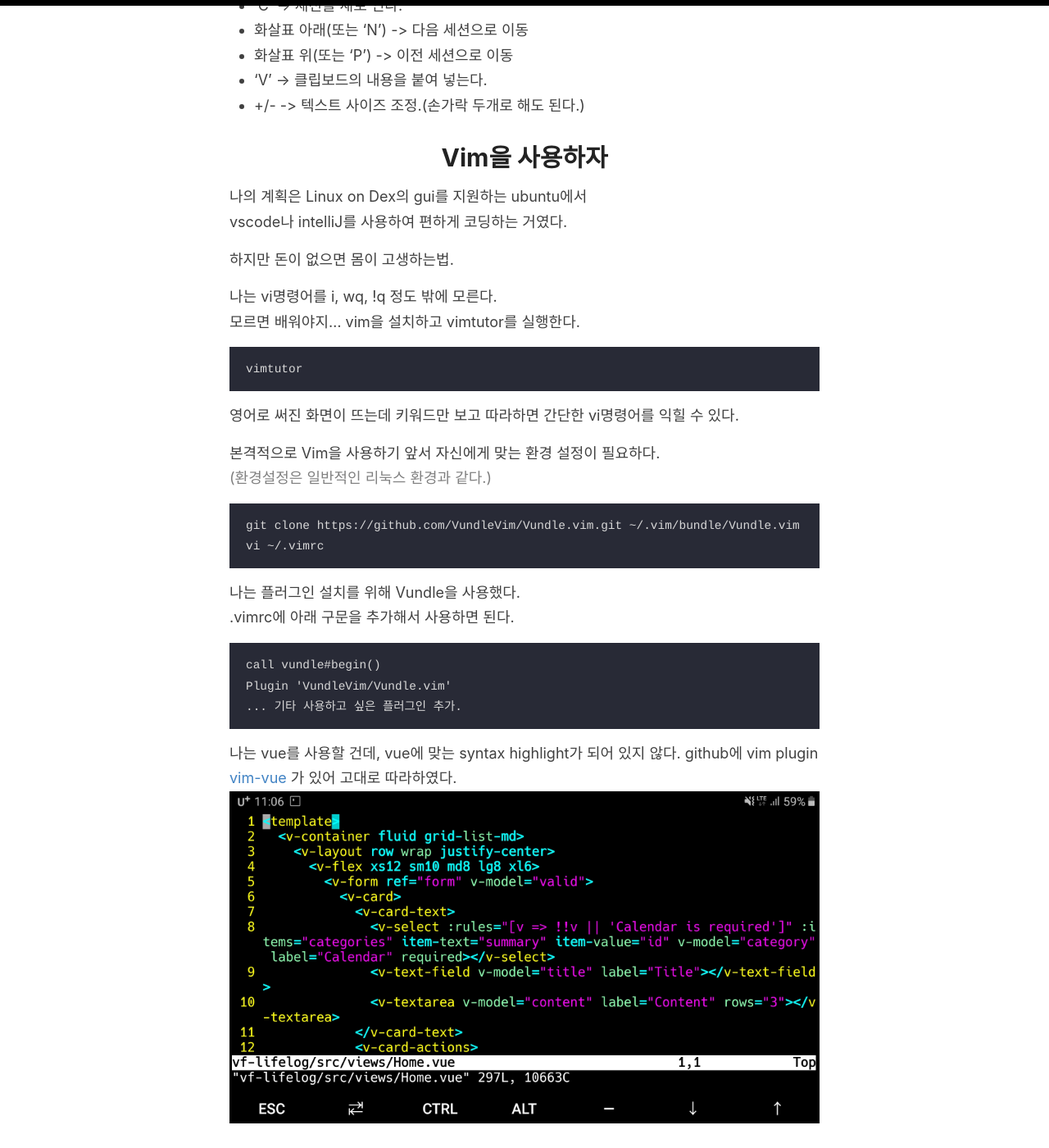
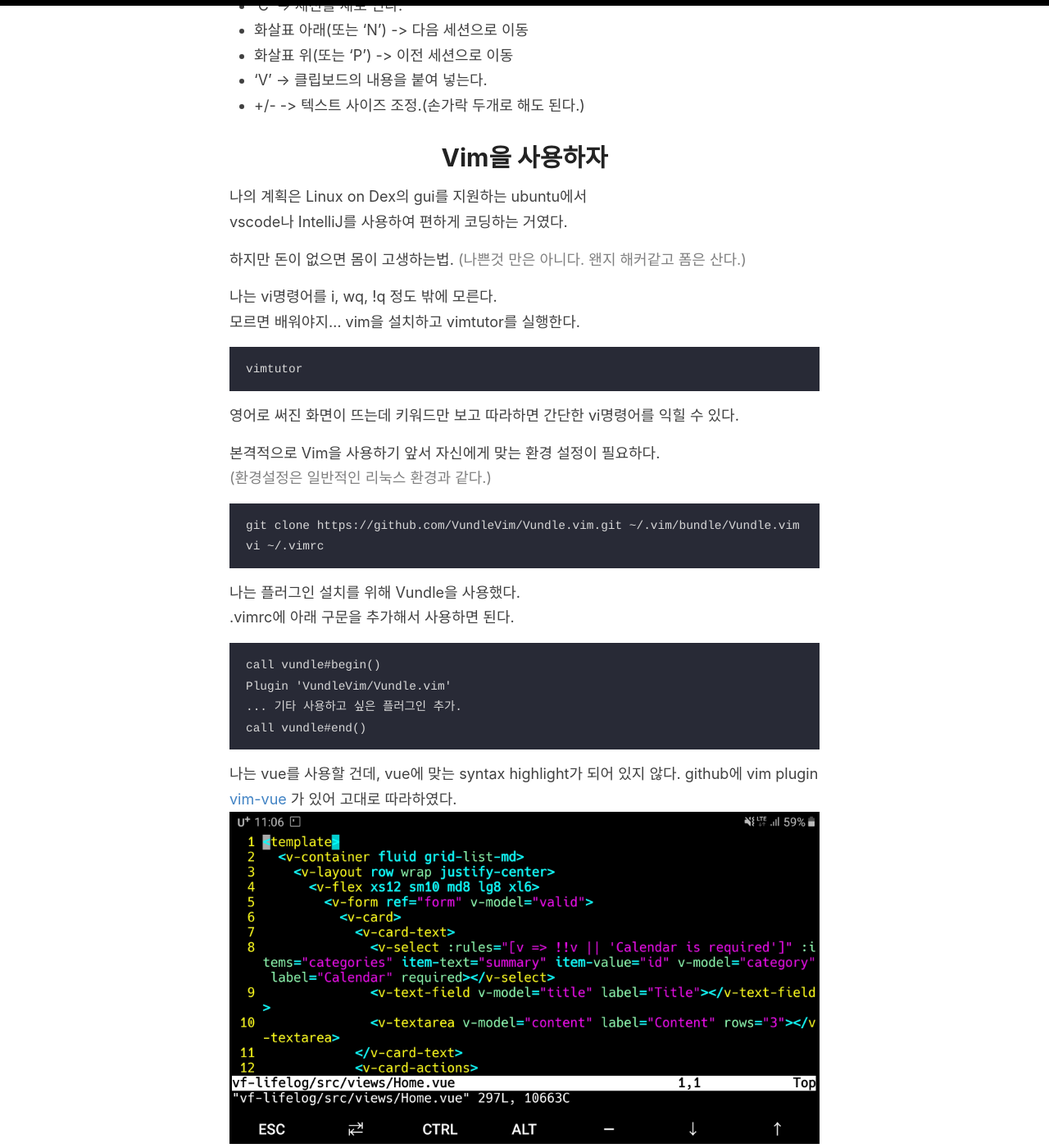
Before and after one commit to ch3224bin/ch3224bin.github.io, a Jekyll site: the page built from _posts/2019-8-21-develop-anywhere-use-termux-2.md, in a window 1280 px wide and 1400 px high, scrolled down 1307 px. Shown: the whole window at 82% size. Built offline with Jekyll 4.4.1, drawn with Linux system fonts in a browser that asks for light colours; comment, search, counter and statistics services are not loaded.

Commit message:
termux 사용기 1부 작성

````diff
--- a/_posts/2019-8-21-develop-anywhere-use-termux-2.md
+++ b/_posts/2019-8-21-develop-anywhere-use-termux-2.md
@@ -49,9 +49,10 @@ Ctrl과 Alt를 누른 상태로
 
 # Vim을 사용하자
 나의 계획은 Linux on Dex의 gui를 지원하는 ubuntu에서
-vscode나 intelliJ를 사용하여 편하게 코딩하는 거였다.
+vscode나 IntelliJ를 사용하여 편하게 코딩하는 거였다.
 
 하지만 돈이 없으면 몸이 고생하는법.
+<span style="color: gray;">(나쁜것 만은 아니다. 왠지 해커같고 폼은 산다.)</span>
 
 나는 vi명령어를 i, wq, !q 정도 밖에 모른다.
 모르면 배워야지... vim을 설치하고 vimtutor를 실행한다.
@@ -72,6 +73,7 @@ vi ~/.vimrc
 call vundle#begin()
 Plugin 'VundleVim/Vundle.vim'
 ... 기타 사용하고 싶은 플러그인 추가.
+call vundle#end()
 ```
 
 나는 vue를 사용할 건데, vue에 맞는 syntax highlight가 되어 있지 않다.
````
